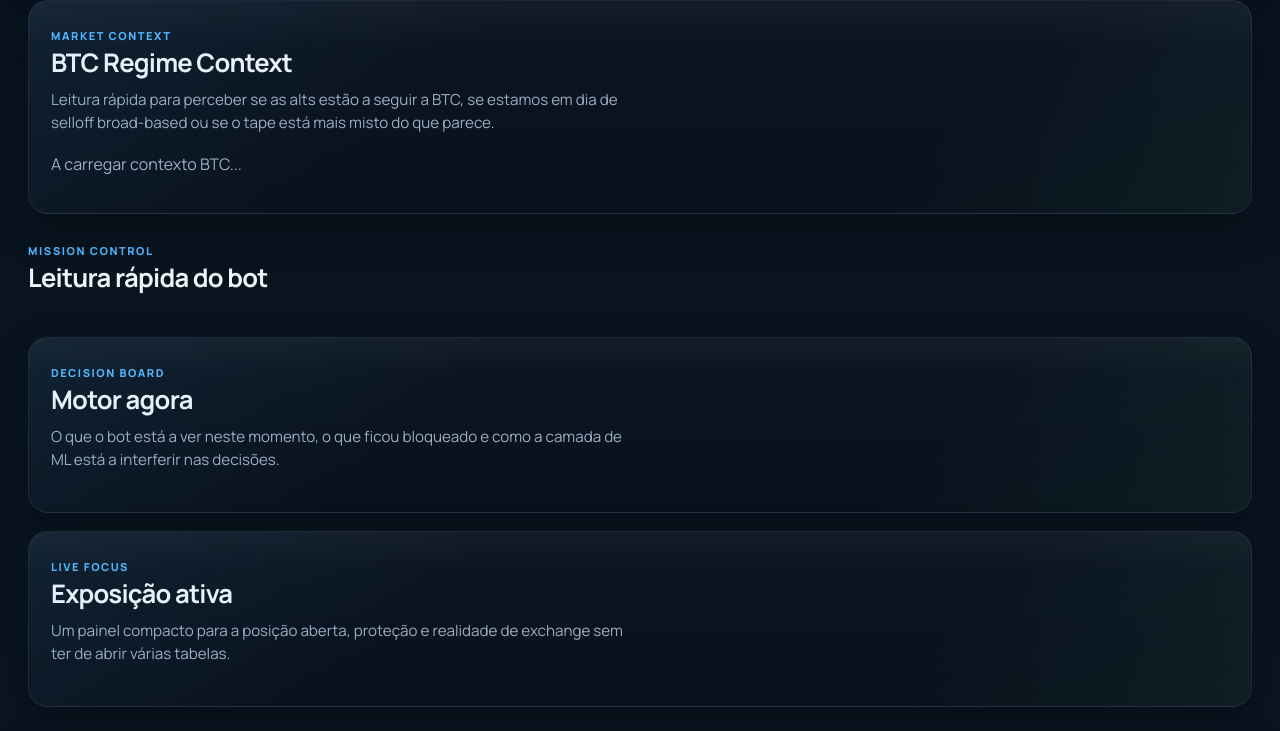
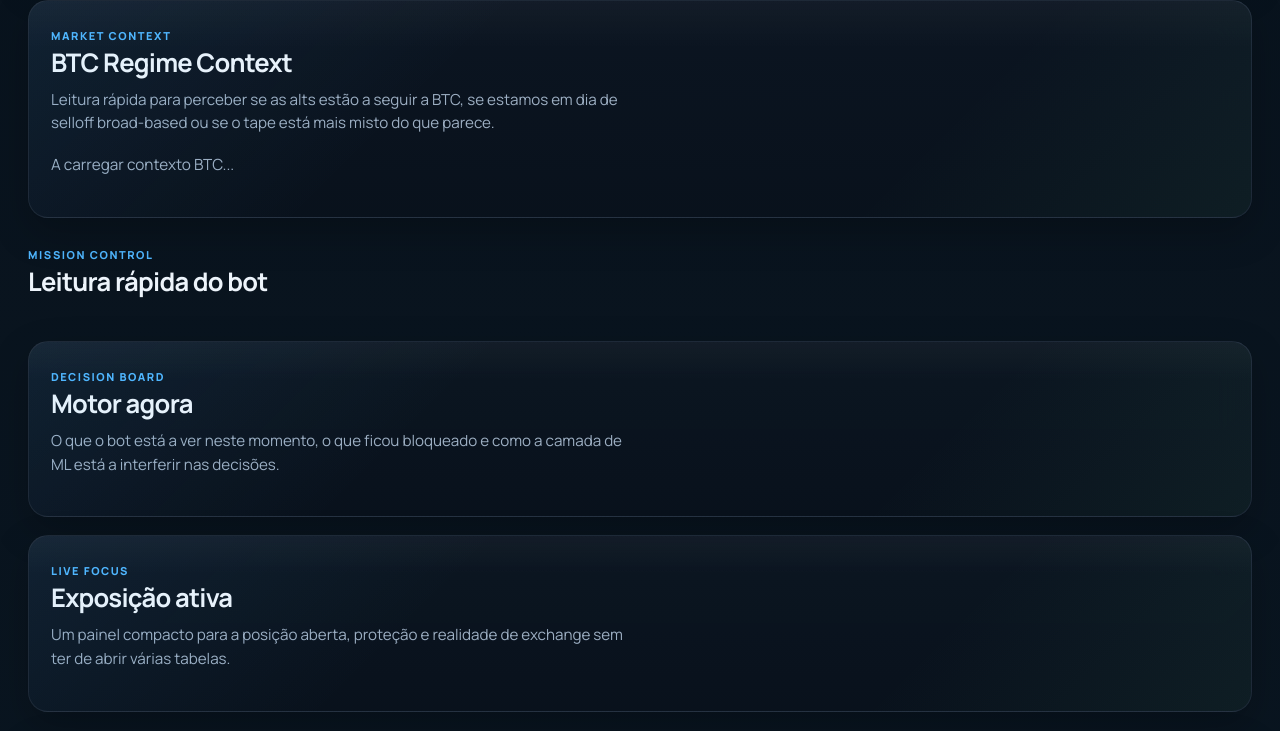
Before and after one commit to cortarelva/signals-telegram-core, a website: page dashboard/index.html in a window 1280 px wide. Shown: the part 1212-1943 px from the top of the page. Drawn offline with nearby package versions, Linux system fonts and the light colour scheme; no server answers.

Commit message:
Sync live-tested dashboard styling from server

```diff
--- a/dashboard/styles.css
+++ b/dashboard/styles.css
@@ -149,6 +149,12 @@ h2 {
 .section-copy,
 .muted {
   color: var(--muted);
+}
+
+.context-summary {
+  margin: 0 0 18px;
+  line-height: 1.6;
+  font-size: 0.96rem;
 }
 
 .hero-text {
```
